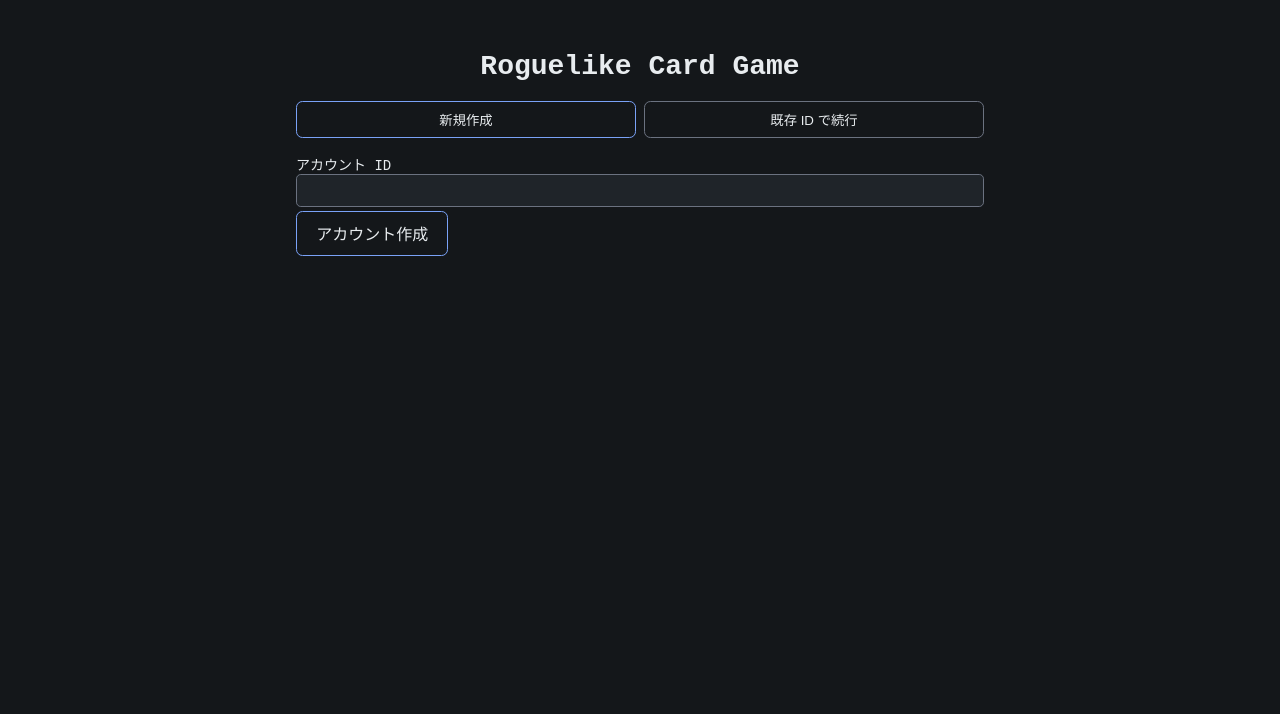
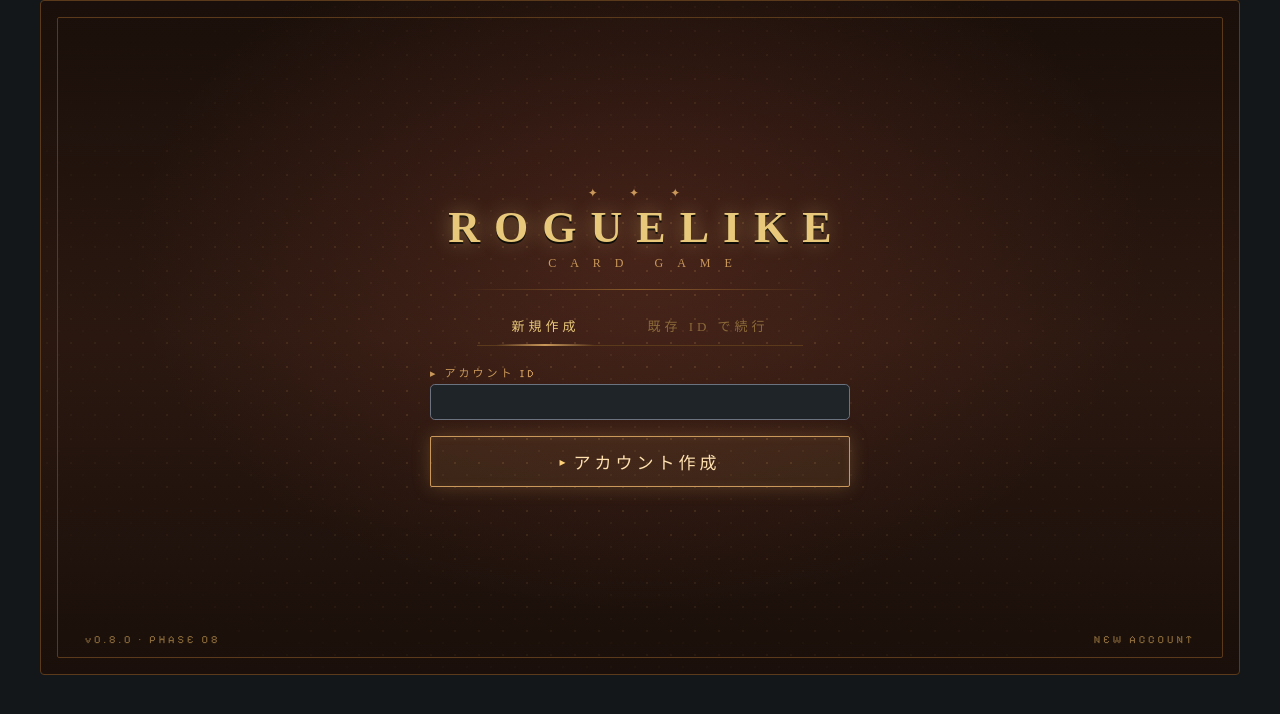
Before and after one commit to rikimomosaka/roguelike-cardgame, a React (Vite) app in the folder src/Client/: page / in a window 1280 px wide. Shown: the top 714 px of the page. Built offline with nearby package versions, Linux system fonts and the light colour scheme; a web font is replaced by a local one.

Commit message:
feat(client): redesign LoginScreen from login-v4.html canonical
Visual port of the login-v4 mockup; behavior and test-asserted strings
(tab names, button labels, error phrases) unchanged.

Co-Authored-By: Claude Opus 4.7 <noreply@anthropic.com>

```diff
--- /dev/null
+++ b/src/Client/src/screens/LoginScreen.css
@@ -0,0 +1,257 @@
+/* =============================================================
+   LoginScreen — visual port of login-v4.html canonical mockup
+   Uses tokens from tokens.css. Archives/Main Menu-aligned values.
+   ============================================================= */
+
+.login-screen {
+  aspect-ratio: var(--stage-aspect);
+  width: 100%;
+  max-width: var(--stage-max-width);
+  margin: 0 auto;
+  background:
+    radial-gradient(ellipse at 50% 38%, rgba(217, 97, 74, 0.18) 0%, transparent 60%),
+    linear-gradient(180deg, var(--bg-2) 0%, var(--bg-3) 50%, var(--bg-2) 100%);
+  border: 1px solid var(--border-mid);
+  border-radius: var(--radius-lg);
+  position: relative;
+  overflow: hidden;
+  color: var(--fg);
+  font-family: var(--font-body);
+}
+
+.login-screen__pattern {
+  position: absolute;
+  inset: 0;
+  opacity: 0.45;
+  background:
+    radial-gradient(circle at 25% 25%, rgba(201, 152, 90, 0.4) 1px, transparent 1.5px) 0 0 / 24px 24px,
+    radial-gradient(circle at 75% 75%, rgba(201, 152, 90, 0.2) 1px, transparent 1.5px) 0 0 / 24px 24px;
+  mask: radial-gradient(ellipse at 50% 50%, black 25%, transparent 90%);
+  -webkit-mask: radial-gradient(ellipse at 50% 50%, black 25%, transparent 90%);
+  pointer-events: none;
+}
+
+.login-screen::before {
+  content: "";
+  position: absolute;
+  inset: 16px;
+  border: 1px solid var(--border-mid);
+  border-radius: var(--radius-sm);
+  pointer-events: none;
+  z-index: 1;
+}
+
+/* ---------- Center stack ---------- */
+.login-screen__content {
+  position: absolute;
+  inset: 44px;
+  display: flex;
+  flex-direction: column;
+  align-items: center;
+  justify-content: center;
+  gap: 18px;
+  z-index: var(--z-stage);
+  text-align: center;
+}
+
+.login-screen__title-block {
+  display: flex;
+  flex-direction: column;
+  align-items: center;
+  gap: 6px;
+}
+
+.login-screen__ornament-top {
+  color: var(--gold-deep);
+  font-size: var(--fs-sm);
+  letter-spacing: 12px;
+  line-height: 1;
+}
+
+.login-screen__title {
+  font-family: 'Cinzel', serif;
+  font-weight: 900;
+  font-size: var(--fs-hero);
+  letter-spacing: 14px;
+  line-height: 1;
+  color: var(--gold-soft);
+  text-shadow: 0 0 20px rgba(232, 200, 122, 0.45), 0 2px 0 #000;
+  padding-left: 14px;
+  margin: 0;
+}
+
+.login-screen__subtitle {
+  font-family: 'Cinzel', serif;
+  font-weight: 500;
+  font-size: var(--fs-sm);
+  letter-spacing: 14px;
+  color: var(--gold-deep);
+  padding-left: 14px;
+}
+
+.login-screen__divider {
+  width: 360px;
+  height: 1px;
+  background: linear-gradient(90deg, transparent, #8a5a2a, transparent);
+}
+
+/* ---------- Tabs ---------- */
+.login-screen__tabs {
+  display: flex;
+  gap: 0;
+  border-bottom: 1px solid var(--border-mid);
+}
+
+.login-screen__tab {
+  position: relative;
+  padding: 8px 34px 10px;
+  cursor: pointer;
+  font-family: 'Cinzel', serif;
+  font-size: 13px;
+  letter-spacing: 4px;
+  color: var(--border-light);
+  background: transparent;
+  border: none;
+  transition: color 0.12s ease;
+}
+
+.login-screen__tab:hover {
+  color: var(--gold-deep);
+}
+
+.login-screen__tab[aria-selected="true"] {
+  color: var(--gold-soft);
+}
+
+.login-screen__tab[aria-selected="true"]::after {
+  content: "";
+  position: absolute;
+  left: 14%;
+  right: 14%;
+  bottom: -1px;
+  height: 2px;
+  background: linear-gradient(90deg, transparent, var(--gold-deep), transparent);
+}
+
+.login-screen__tab:disabled {
+  cursor: not-allowed;
+  opacity: 0.6;
+}
+
+/* ---------- Form ---------- */
+.login-screen__form {
+  display: flex;
+  flex-direction: column;
+  gap: 10px;
+  width: 420px;
+  text-align: left;
+}
+
+.login-screen__field {
+  display: flex;
+  flex-direction: column;
+  gap: 4px;
+}
+
+.login-screen__field-label {
+  font-family: var(--font-label);
+  font-size: 11px;
+  letter-spacing: 3px;
+  color: var(--gold-deep);
+  display: flex;
+  align-items: baseline;
+  gap: 6px;
+}
+
+.login-screen__field-mark {
+  color: var(--gold-deep);
+}
+
+.login-screen__input {
+  background: rgba(10, 6, 4, 0.55);
+  border: 1px solid var(--border-mid);
+  color: var(--fg);
+  padding: 9px 12px;
+  font-family: var(--font-body);
+  font-size: var(--fs-lg);
+  letter-spacing: 3px;
+  border-radius: var(--radius-sm);
+  outline: none;
+  width: 100%;
+  box-sizing: border-box;
+  transition: border-color 0.12s ease, box-shadow 0.12s ease;
+}
+
+.login-screen__input:focus {
+  border-color: var(--gold-deep);
+  box-shadow: 0 0 10px rgba(201, 152, 90, 0.25);
+}
+
+.login-screen__input:disabled {
+  opacity: 0.6;
+  cursor: not-allowed;
+}
+
+.login-screen__error {
+  margin: 0;
+  padding: 6px 10px;
+  font-family: var(--font-label);
+  font-size: 11px;
+  letter-spacing: 2px;
+  color: var(--state-danger-soft);
+  border: 1px solid rgba(217, 97, 74, 0.45);
+  border-radius: var(--radius-sm);
+  background: rgba(217, 97, 74, 0.1);
+}
+
+.login-screen__submit {
+  background: rgba(201, 152, 90, 0.10);
+  border: 1px solid var(--gold-deep);
+  color: #ffe1b0;
+  padding: 12px 40px;
+  margin-top: 6px;
+  font-family: var(--font-body);
+  font-size: 17px;
+  letter-spacing: 4px;
+  cursor: pointer;
+  border-radius: var(--radius-sm);
+  box-shadow: 0 0 18px rgba(201, 152, 90, 0.28), inset 0 0 10px rgba(201, 152, 90, 0.10);
+  display: flex;
+  align-items: center;
+  justify-content: center;
+  gap: 8px;
+  transition: border-color 0.12s ease, background 0.12s ease;
+}
+
+.login-screen__submit:hover:not(:disabled) {
+  border-color: var(--gold-warm);
+  background: rgba(201, 152, 90, 0.18);
+}
+
+.login-screen__submit:disabled {
+  opacity: 0.6;
+  cursor: not-allowed;
+}
+
+.login-screen__submit-mark {
+  font-family: var(--font-label);
+  font-size: var(--fs-sm);
+  color: var(--gold-warm);
+  letter-spacing: 0;
+}
+
+/* ---------- Footer ---------- */
+.login-screen__footer {
+  position: absolute;
+  bottom: 28px;
+  left: 44px;
+  right: 44px;
+  z-index: 3;
+  display: flex;
+  justify-content: space-between;
+  align-items: center;
+  font-family: var(--font-label);
+  font-size: 11px;
+  letter-spacing: 3px;
+  color: var(--fg-dim);
+}
--- a/src/Client/src/screens/LoginScreen.tsx
+++ b/src/Client/src/screens/LoginScreen.tsx
@@ -1,8 +1,8 @@
 import { useState } from 'react'
 import { createAccount, getAccount } from '../api/accounts'
 import { ApiError } from '../api/client'
-import { Button } from '../components/Button'
 import { useAccount } from '../context/AccountContext'
+import './LoginScreen.css'
 
 type Tab = 'new' | 'existing'
 
@@ -60,37 +60,75 @@ export function LoginScreen({ onLoggedIn }: Props) {
 
   return (
     <main className="login-screen">
-      <h1>Roguelike Card Game</h1>
-      <div role="tablist" className="login-tabs">
+      <div className="login-screen__pattern" aria-hidden="true" />
+
+      <div className="login-screen__content">
+        <div className="login-screen__title-block">
+          <div className="login-screen__ornament-top" aria-hidden="true">✦ ✦ ✦</div>
+          <h1 className="login-screen__title">ROGUELIKE</h1>
+          <div className="login-screen__subtitle">CARD GAME</div>
+        </div>
+
+        <div className="login-screen__divider" aria-hidden="true" />
+
+        <div role="tablist" className="login-screen__tabs">
           <button
+            type="button"
             role="tab"
             aria-selected={tab === 'new'}
+            className="login-screen__tab"
             onClick={() => { setTab('new'); setError(null) }}
           >
             新規作成
           </button>
           <button
+            type="button"
             role="tab"
             aria-selected={tab === 'existing'}
+            className="login-screen__tab"
             onClick={() => { setTab('existing'); setError(null) }}
           >
             既存 ID で続行
           </button>
         </div>
-      <label>
+
+        <div className="login-screen__form">
+          <div className="login-screen__field">
+            <div className="login-screen__field-label" aria-hidden="true">
+              <span className="login-screen__field-mark">▸</span>
               アカウント ID
+            </div>
             <input
               type="text"
+              aria-label="アカウント ID"
+              className="login-screen__input"
               value={id}
               onChange={(e) => setId(e.target.value)}
               maxLength={32}
               disabled={pending}
             />
-      </label>
-      {error && <p role="alert" className="login-error">{error}</p>}
-      <Button onClick={handleSubmit} disabled={pending}>
+          </div>
+
+          {error && (
+            <p role="alert" className="login-screen__error">{error}</p>
+          )}
+
+          <button
+            type="button"
+            className="login-screen__submit"
+            onClick={handleSubmit}
+            disabled={pending}
+          >
+            <span className="login-screen__submit-mark" aria-hidden="true">▸</span>
             {tab === 'new' ? 'アカウント作成' : 'ログイン'}
-      </Button>
+          </button>
+        </div>
+      </div>
+
+      <div className="login-screen__footer" aria-hidden="true">
+        <span>v0.8.0 · PHASE 08</span>
+        <span>{tab === 'new' ? 'NEW ACCOUNT' : 'SIGN IN'}</span>
+      </div>
     </main>
   )
 }
```
Lines whose indentation alone changed are shown as unchanged.
